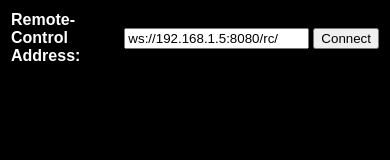
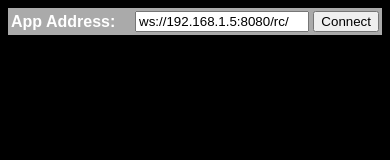
Before and after one commit to galsasson/auto-control, a plain HTML site: page embedded_client/index.html in a window 390 px wide. Drawn offline with Linux system fonts and the light colour scheme.

Commit message:
add mobile viewport size

```diff
--- a/embedded_client/index.html
+++ b/embedded_client/index.html
@@ -1,6 +1,7 @@
 
 <html>
 <head>
+	<meta name="viewport" content="width=320, initial-scale=1">
 	<script src='libs/jquery-3.1.1.min.js'></script>
 	<script src='libs/spectrum.js'></script>
 	<link rel="icon" type="image/png" sizes="96x96" href="/favicon.png">
@@ -8,12 +9,12 @@
 	<link rel='stylesheet' href='style.css' />
 </head>
 <body onload='onConnectClick();'>
-	<table>
+	<table id='connection_table'>
 		<tr>
-			<th>Remote-Control Address:</th>
-			<!--<th><input id='address' type='text' value='{{websocket_server_address}}' /></th>-->
-			<th><input id='address' type='text' value='ws://192.168.1.5:8080/rc/' /></th>
-			<th><input type='button' id='connect_btn' onclick='onConnectClick();' value='Connect' /></th>
+			<th id='address_label_th'>App Address:</th>
+			<!--<th id='address_th'><input id='address' type='text' value='{{websocket_server_address}}' /></th>-->
+			<th id='address_th'><input id='address' type='text' value='ws://192.168.1.5:8080/rc/' /></th>
+			<th id='connect_btn_th'><input type='button' id='connect_btn' onclick='onConnectClick();' value='Connect' /></th>
 		</tr>
 	</table>
     <div id='app_presets_div'>
--- a/embedded_client/style.css
+++ b/embedded_client/style.css
@@ -3,6 +3,27 @@ body {
 	color: #fff;
 	font-family: Sans-Serif;
 	font-weight: normal;
+}
+
+#connection_table {
+	width: 100%;
+	background-color: #aaa;
+}
+
+#address_label_th {
+	min-width: 120px;
+}
+
+#address_th {
+	width: 80%;
+}
+
+input#address {
+	width: 100%;
+}
+
+#connect_btn_th {
+	width: 10%;
 }
 
 #params_table {
@@ -29,12 +50,11 @@ tr.params_table_tr {
 }
 
 th {
-	/*padding: 5px 5px 5px 5px;*/
 	text-align: left;
 }
 
 th.name {
-	padding-left: 10px;
+	padding-left: 5px;
 	width: 20%;
 }
 
```
